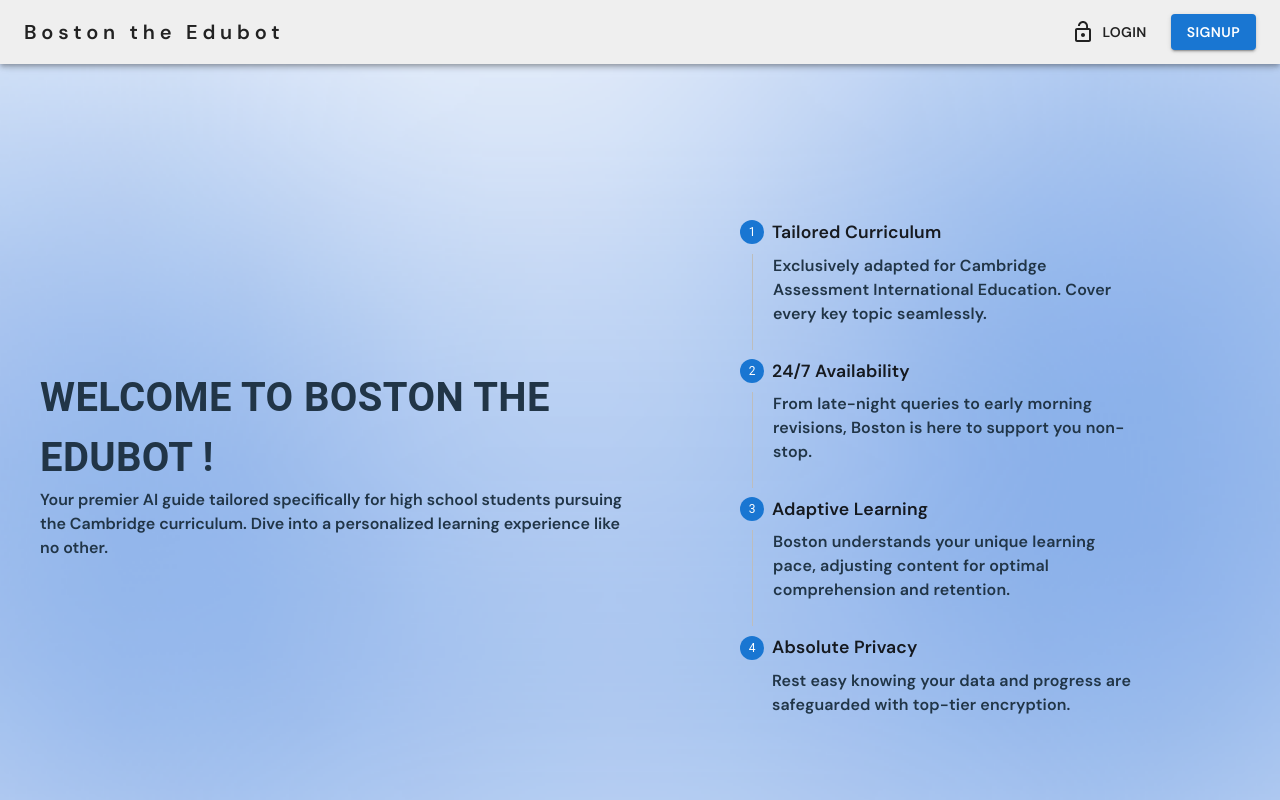
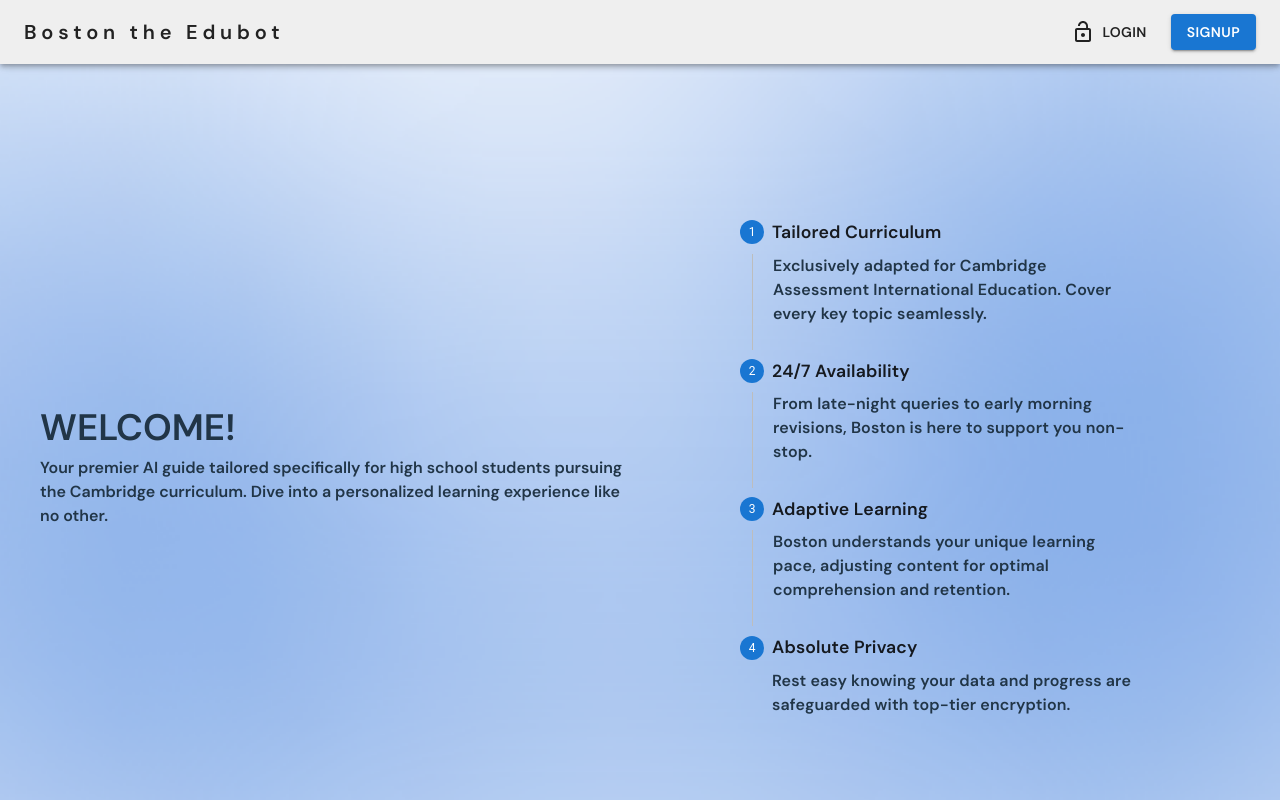
Before and after one commit to MrBomberman/edubot-frontend, a React (Vite) app: page / in a window 1280 px wide. Shown: the top 800 px of the page. Built offline with nearby package versions, Linux system fonts and the light colour scheme.

Commit message:
added typedAnimation to MainMessageBlock

```diff
--- a/src/components/PresentationComponents/MainMessageBlock/index.tsx
+++ b/src/components/PresentationComponents/MainMessageBlock/index.tsx
@@ -6,6 +6,7 @@
 import StepLabel from '@mui/material/StepLabel';
 import StepContent from '@mui/material/StepContent';
 import useMediaQuery from '@mui/material/useMediaQuery';
+import { TypeAnimation } from 'react-type-animation';
 
 const steps = [
     {
@@ -51,7 +52,21 @@
               }}
               component={"h3"}
             >
-              <Typography sx={{ fontSize: '2.5rem', fontWeight: 600, maxWidth: '650px'}}>WELCOME TO BOSTON THE EDUBOT !</Typography>
+              <TypeAnimation
+                sequence={[
+                    'WELCOME TO BOSTON THE EDUBOT!'
+                , 1000,
+                'WELCOME!'
+                , 1000,
+                'WELCOME TO BOSTON THE EDUBOT!'
+                , 1000]}
+                wrapper="span"
+                speed={20}
+                style={{ fontSize: '2.3rem', fontWeight: 600, maxWidth: '650px'}}
+                deletionSpeed={20}
+                repeat={Infinity}
+                >
+                </TypeAnimation>
               <Box
               sx={{ fontWeight: 200,fontSize: '1rem'}}>Your premier AI guide tailored specifically for high school students pursuing the Cambridge curriculum.
               Dive into a personalized learning experience like no other.</Box>
```
